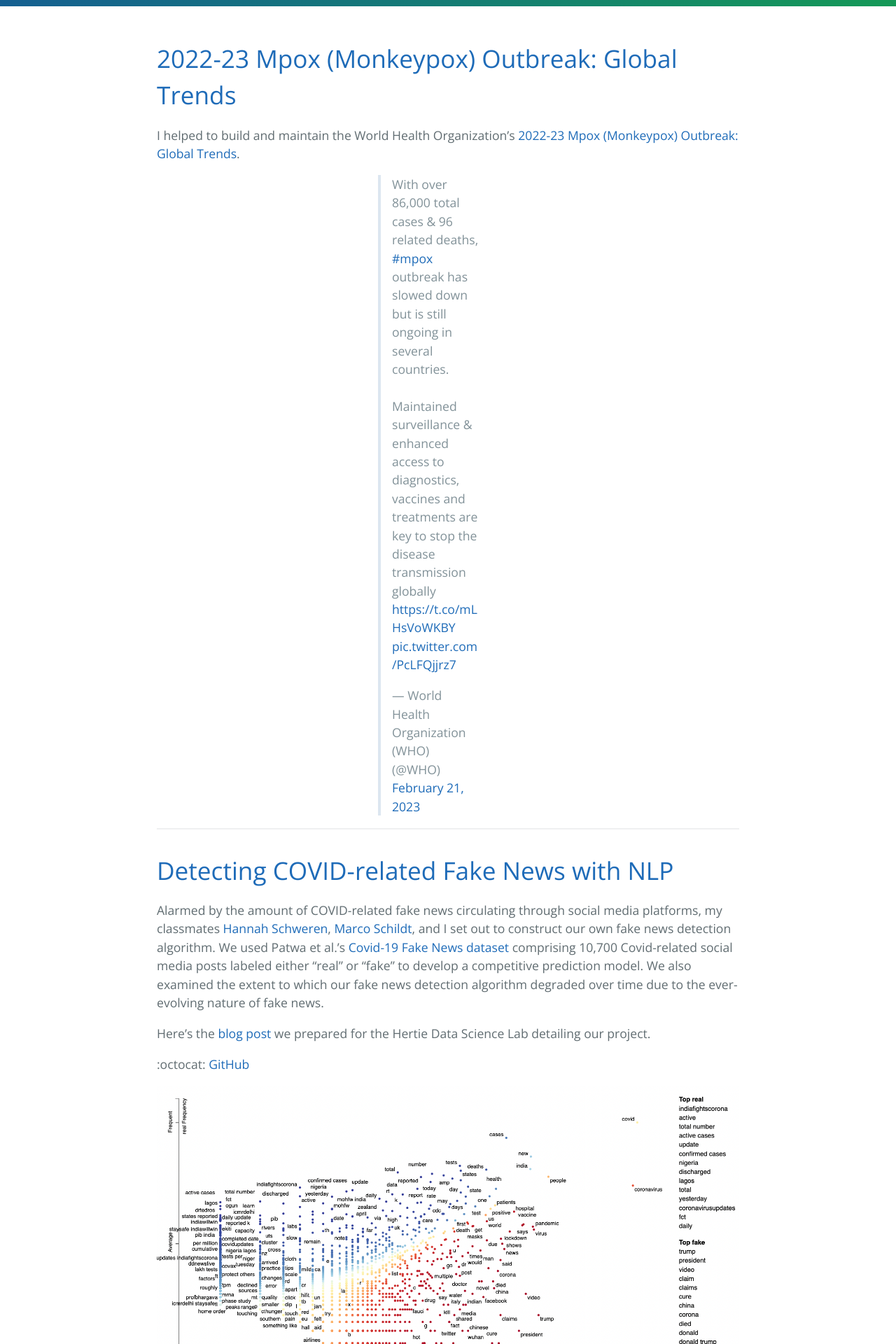
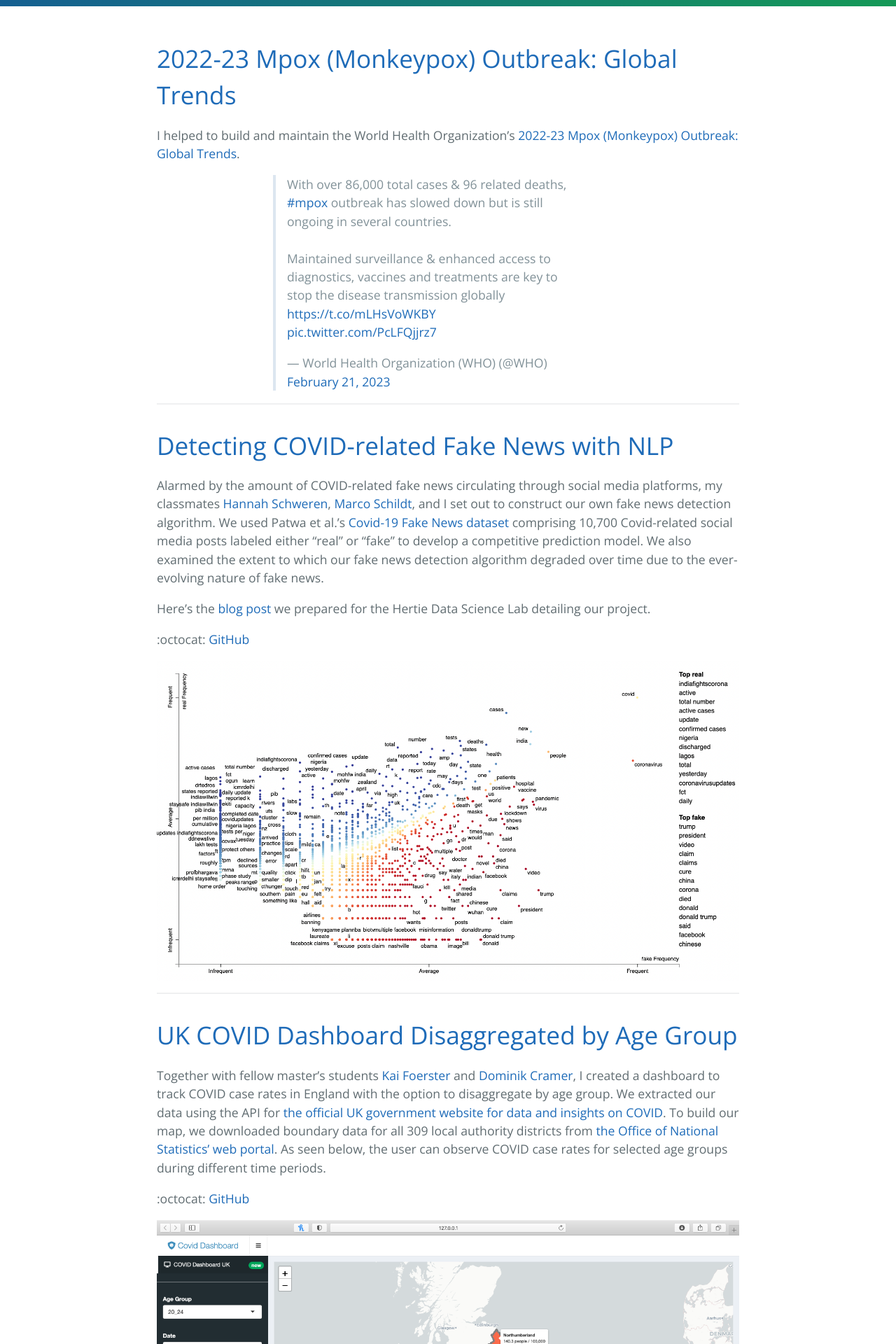
Before and after one commit to smkerr/smkerr.github.io, a Jekyll site: the page built from projects.md, in a window 1280 px wide. Shown: the part 364-2284 px from the top of the page at 70% size. Built offline with Jekyll 4.4.1, drawn with Linux system fonts in a browser that asks for light colours; comment, search, counter and statistics services are not loaded.

Commit message:
adjust tweet width

```diff
--- a/assets/css/style.scss
+++ b/assets/css/style.scss
@@ -5,7 +5,7 @@
 
 .my-container{
     margin:auto;
-    width:200px;
+    width:500px;
 }
 
 .center-image{
```
